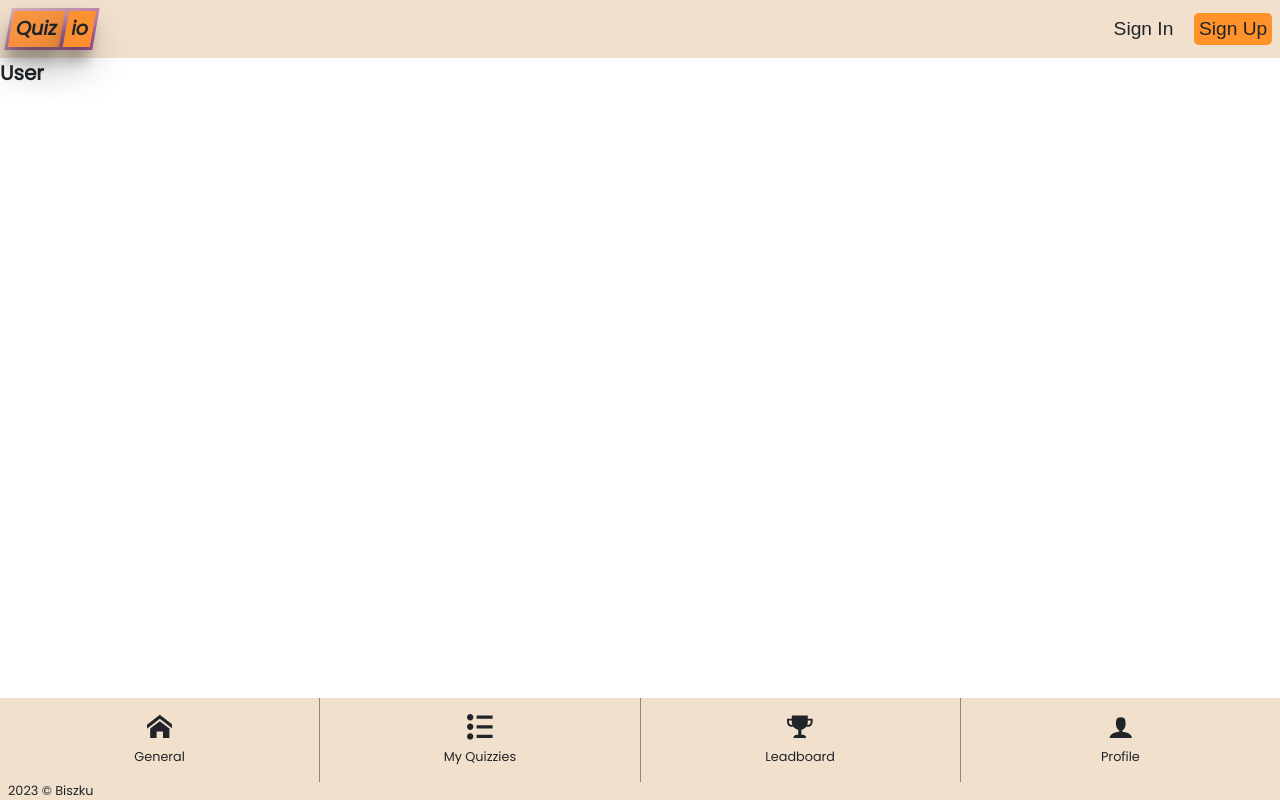
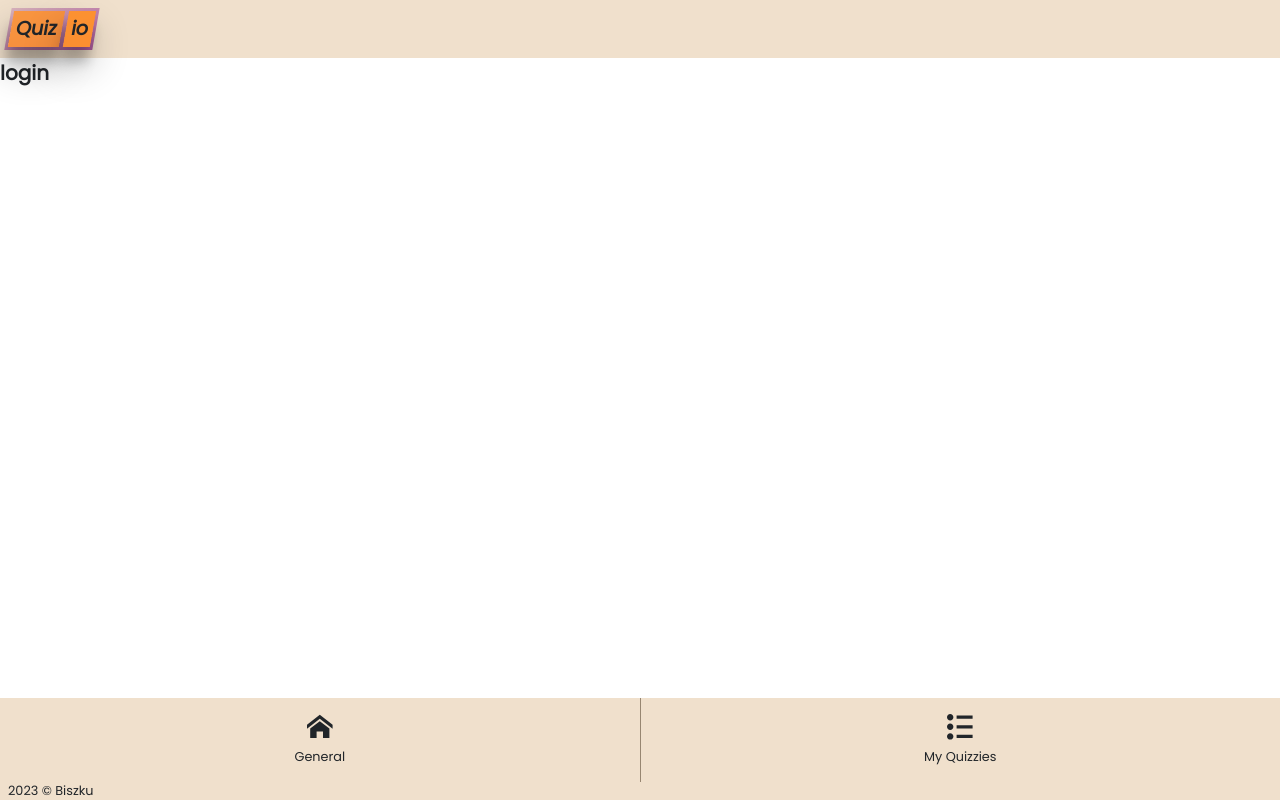
Before and after one commit to Biszku/QuizIo, a Next.js app: page /user/profile/54 in a window 1280 px wide. Built offline with nearby package versions, Linux system fonts and the light colour scheme.

Commit message:
removed api

```diff
--- a/app/user/profile/[id]/page.tsx
+++ b/app/user/profile/[id]/page.tsx
@@ -1,8 +1,5 @@
 async function Test() {
-  fetch("http://localhost:3000/api/login")
-    .then((res) => res.json())
-    .then((data) => console.log(data));
-  return <h1>User</h1>;
+  return <h1>login</h1>;
 }
 
 export default Test;
--- a/components/Header/header.tsx
+++ b/components/Header/header.tsx
@@ -5,9 +5,10 @@ const Header = () => {
   return (
     <header className="main-header">
       <Logo />
-      <Login />
+      {/* Waiting for Back End Skills */}
+      {/* <Login /> */}
     </header>
   );
-}
+};
 
 export default Header;
--- a/components/Navigation/navigation.tsx
+++ b/components/Navigation/navigation.tsx
@@ -20,7 +20,8 @@ const MainNav = () => {
             <span className="nav_list-item_container_text">My Quizzies</span>
           </Link>
         </li>
-        <li className="nav_list-item">
+        {/* Waiting for Back End Skills */}
+        {/* <li className="nav_list-item">
           <Link href="/leadboard" className="nav_list-item_container">
             <ImTrophy className="nav_list-item_container_icon" />
             <span className="nav_list-item_container_text">Leadboard</span>
@@ -31,7 +32,7 @@ const MainNav = () => {
             <ImUser className="nav_list-item_container_icon" />
             <span className="nav_list-item_container_text">Profile</span>
           </Link>
-        </li>
+        </li> */}
       </ul>
     </nav>
   );
```
Also changed, not shown: utils/db-util.ts (added, +9 -0 lines), utils/api-util.ts (added), 1 other file (tests, documents, lock files or other folders).
